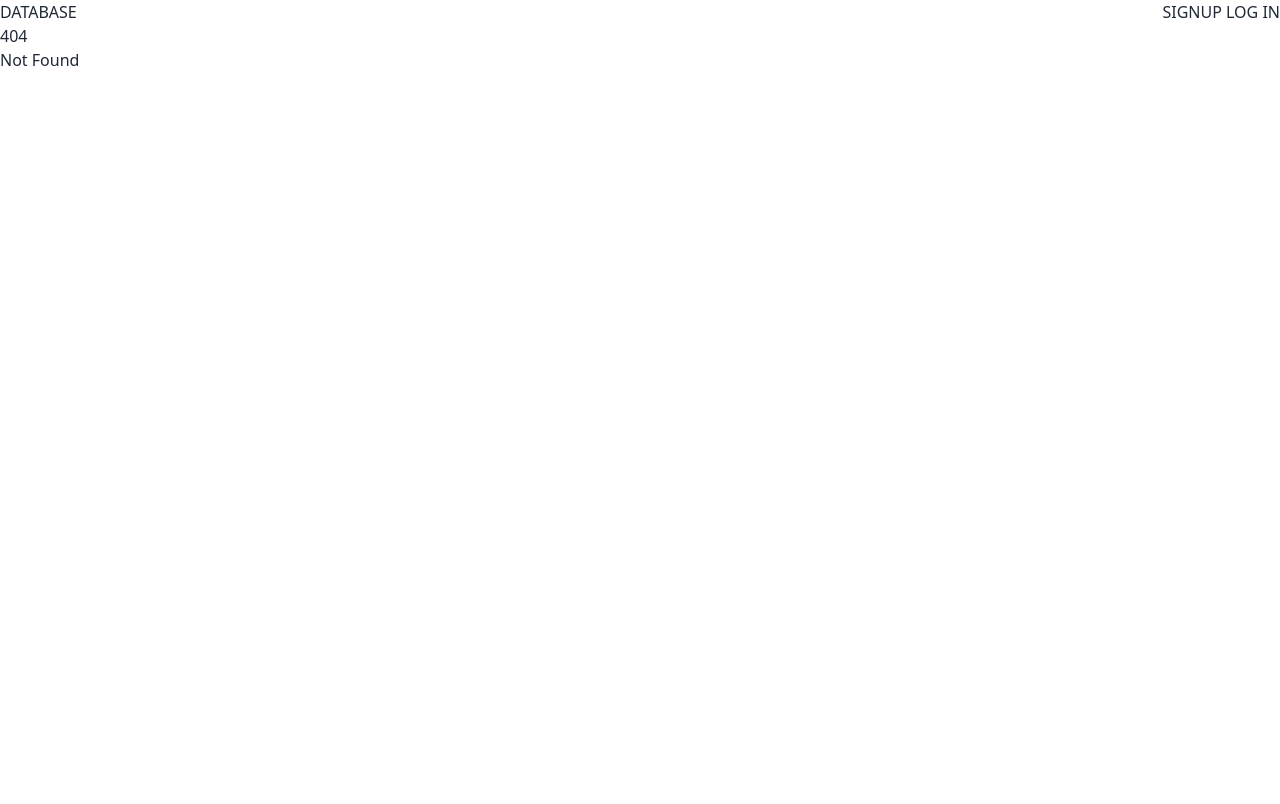
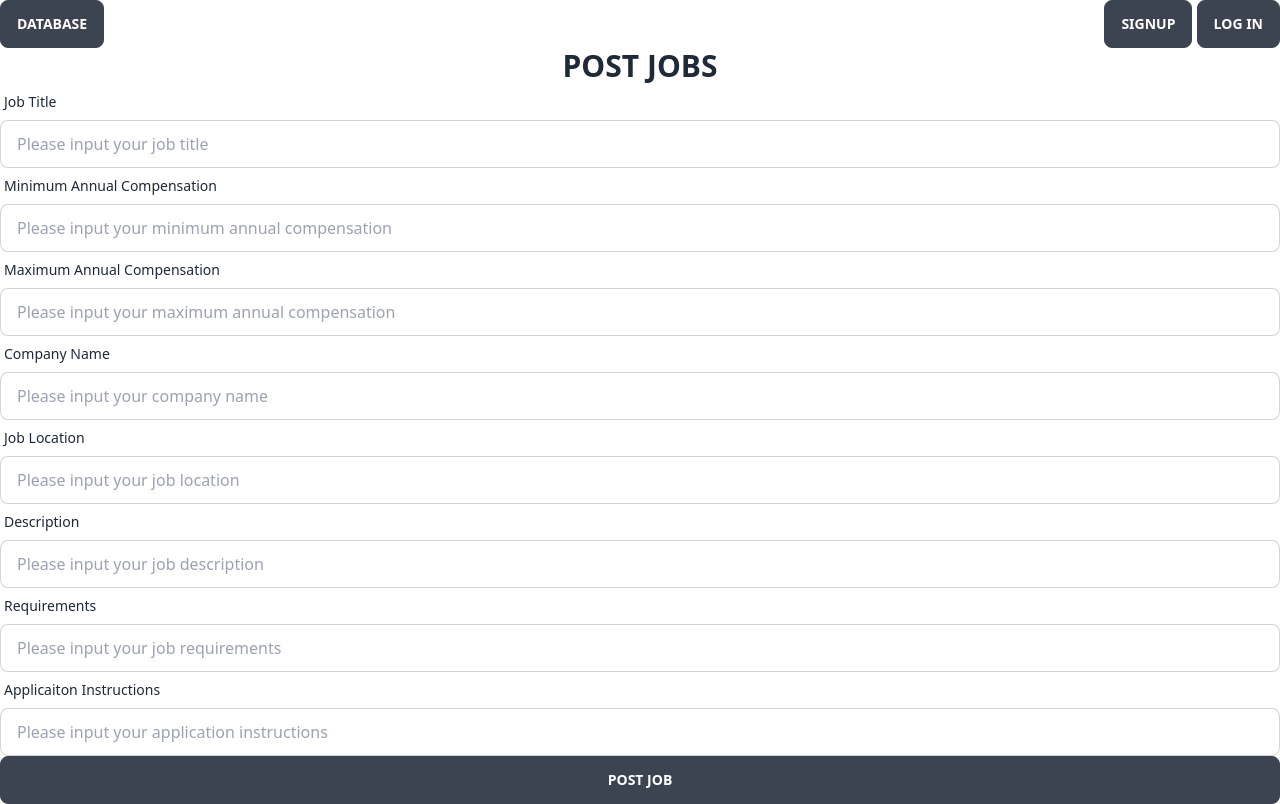
Before and after one commit to srxmax161/NEXT-jobs-project, a SvelteKit app: page /postjobs in a window 1280 px wide. Before the commit this address had no page. Built offline with nearby package versions, Linux system fonts and the light colour scheme; no server answers.

Commit message:
created post job page

```diff
--- a/src/routes/+layout.svelte
+++ b/src/routes/+layout.svelte
@@ -1,10 +1,16 @@
 <nav class='flex justify-between'>
   <div>
-  <a href='/'>DATABASE</a>
+  <button class='btn'>
+    <a href='/'>DATABASE</a>
+  </button>
   </div>
   <div>
-  <a href='/users/new'>SIGNUP</a>
-  <a href='/login'>LOG IN</a>
+  <button class='btn'>
+    <a href='/users/new'>SIGNUP</a>
+  </button>
+  <button class='btn'>
+    <a href='/login'>LOG IN</a>
+  </button>
   </div>
 </nav>
 
--- a/src/routes/login/+page.svelte
+++ b/src/routes/login/+page.svelte
@@ -20,7 +20,7 @@
 
 </script>
 
-<h1 class="text-center text-2xl mt-5 font-bold sm:text-3xl">Login</h1>
+<h1 class="font-style text-center text-2xl mt-5 font-bold sm:text-4xl">LOGIN</h1>
 <div class="flex justify-center items-center mt-8">
     <form on:submit={signIn} class="w-1/3">
 	<div class="form-control w-full">
@@ -30,7 +30,7 @@
 		<input
 			type="text"
 			name="username"
-			placeholder="Type here"
+			placeholder="Please insert your username"
 			class="input input-bordered w-full"
 			required
 		/>
@@ -48,7 +48,7 @@
 		/>
 	</div>
     <div class="form-control w-full mt-4">
-		<button class="btn" on:submit={authenticateUser}>Log In</button>
+		<button class="btn text-3xl" on:submit={authenticateUser}>Log In</button>
 	</div>
 </form>
 </div>
--- /dev/null
+++ b/src/routes/postjobs/+page.svelte
@@ -0,0 +1,144 @@
+<script>
+    import { PUBLIC_BACKEND_BASE_URL} from '$env/static/public';
+    export let data;
+    import {goto} from '$app/navigation'
+    let formErrors ={};
+
+    function afterPostjobs(){
+        goto('/')
+    }
+    async function inputform(evt){
+        evt.preventDefault();
+
+        const inputData = {
+            job_title: evt.target['job title'].value,
+            min_compensation: evt.target['min compensation'].value,
+            max_compensation: evt.target['max compensation'].value,
+            company_name: evt.target['company name'].value,
+            job_location: evt.target['job location'].value,
+            description: evt.target['description'].value,
+            requirements: evt.target['requirements'].value,
+            application_instructions: evt.target['application instructions'].value
+        }
+
+        const resp = await fetch(PUBLIC_BACKEND_BASE_URL +'/api/collections/users/records',{
+            method:'POST',
+            mode: 'cors',
+            headers: {
+                'Content-Type': 'application/json'
+            },
+            body: JSON.stringify(inputData)
+        });
+
+        if (resp.status == 200) {
+            const res = await inputform(inputData.job_title, inputData.min_compensation, inputData.max_compensation, inputData.company_name, inputData.job_location, inputData.description, inputData.requirements, inputData.application_instructions);
+
+            if (res.success) {
+                afterPostjobs();
+            } else {
+                throw 'Please try again'
+            }
+        } else {
+            const res = await resp.json;
+            formErrors = res.data
+        }
+    }
+</script>
+
+
+<h1 class='text-center text-3xl font-bold display-flex align-middle'>POST JOBS</h1>
+<div>
+    <form on:submit={inputform}>
+        <div class='form-control w-full left'>
+            <label class="label" for="job title">
+                <span class='label-text'>Job Title</span>
+            </label>
+            <input
+                type="text"
+                name="job title"
+                placeholder="Please input your job title"
+                class="input input-bordered w-full"
+                required
+                />
+        </div>
+        <div class="form=control w=full">
+            <label class="label" for="min compensation">
+                <span class ="label-text">Minimum Annual Compensation</span>
+            </label>
+            <input type="text"
+                   name="minimum annual compensation"
+                   placeholder="Please input your minimum annual compensation"
+                   class="input input-bordered w-full"
+                   required
+                   />
+        </div>
+         <div class="form=control w=full">
+            <label class="label" for="min compensation">
+                <span class ="label-text">Maximum Annual Compensation</span>
+            </label>
+            <input type="text"
+                   name="maximum annual compensation"
+                   placeholder="Please input your maximum annual compensation"
+                   class="input input-bordered w-full"
+                   required
+                   />
+        </div>
+        <div class="form=control w=full">
+            <label class="label" for="company name">
+                <span class ="label-text">Company Name</span>
+            </label>
+            <input type="text"
+                   name="company name"
+                   placeholder="Please input your company name"
+                   class="input input-bordered w-full"
+                   required
+                   />
+        </div>
+        <div class="form=control w=full">
+            <label class="label" for="job location">
+                <span class ="label-text">Job Location</span>
+            </label>
+            <input type="text"
+                   name="Job Location"
+                   placeholder="Please input your job location"
+                   class="input input-bordered w-full"
+                   required
+                   />
+        </div>
+        <div class="form=control w=full">
+            <label class="label" for="description">
+                <span class ="label-text">Description</span>
+            </label>
+            <input type="text"
+                   name="Description"
+                   placeholder="Please input your job description"
+                   class="input input-bordered w-full"
+                   required
+                   />
+        </div>
+        <div class="form=control w=full">
+            <label class="label" for="requirements">
+                <span class ="label-text">Requirements</span>
+            </label>
+            <input type="text"
+                   name="requiremnts"
+                   placeholder="Please input your job requirements"
+                   class="input input-bordered w-full"
+                   required
+                   />
+        </div>
+        <div class="form=control w=full">
+            <label class="label" for="application instructions">
+                <span class ="label-text">Applicaiton Instructions</span>
+            </label>
+            <input type="text"
+                   name="application instructions"
+                   placeholder="Please input your application instructions"
+                   class="input input-bordered w-full"
+                   required
+                   />
+        </div>
+        <div class="form-control w-full">
+            <button class="btn text 3xl">POST JOB</button>
+    </form>
+</div>
--- a/src/routes/users/new/+page.svelte
+++ b/src/routes/users/new/+page.svelte
@@ -5,7 +5,7 @@
     let formErrors = {};
 
     function postSignUp() {
-      goto('/jobs/new');
+      goto('/');
     }
 
     async function createUser(evt) {
@@ -57,7 +57,7 @@
               <label class="label" for="username">
                   <span class="label-text">Username</span>
               </label>
-              <input type="text" name="username" placeholder="johndoe" class="input input-bordered w-full" />
+              <input type="text" name="username" placeholder="example" class="input input-bordered w-full" />
               {#if 'username' in formErrors}
               <label class="label" for="username">
                   <span class="label-text-alt text-red-500">{formErrors['username'].message}</span>
@@ -69,7 +69,7 @@
               <label class="label" for="email">
                   <span class="label-text">Email</span>
               </label>
-              <input type="email" name="email" placeholder="john@example.com" class="input input-bordered w-full" required />
+              <input type="email" name="email" placeholder="example@example.com" class="input input-bordered w-full" required />
               {#if 'email' in formErrors}
               <label class="label" for="email">
                   <span class="label-text-alt text-red-500">{formErrors['email'].message}</span>
```
Also changed, not shown: 2 other files (tests, documents, lock files or other folders).
